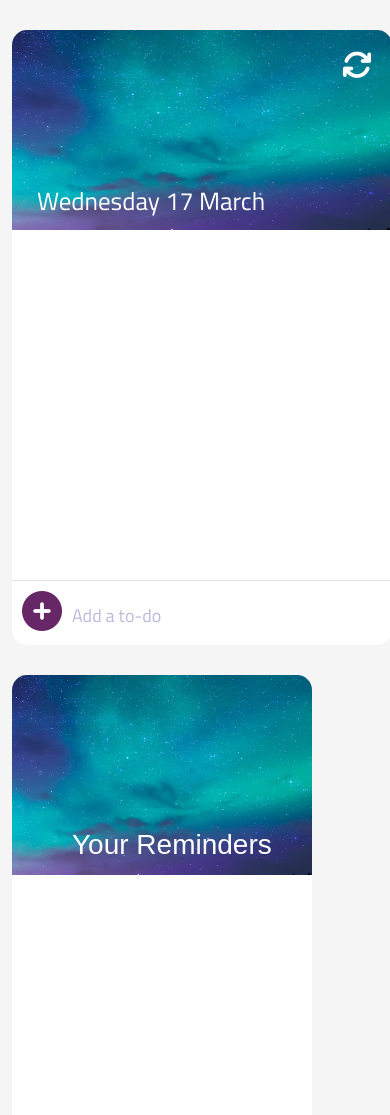
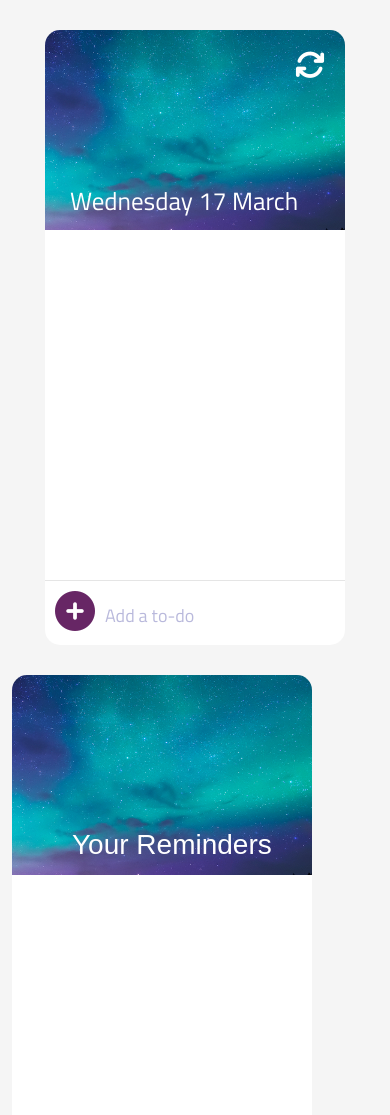
Before and after one commit to QPeki/Reminder-with-To-Do-List, a plain HTML site: page index.html in a window 390 px wide. Shown: the top 1115 px of the page. Drawn offline with nearby package versions, Linux system fonts and the light colour scheme.

Commit message:
Update main.css

```diff
--- a/css/main.css
+++ b/css/main.css
@@ -1,6 +1,7 @@
 body {
   padding: 0;
   margin: 0;
+  height: 1500px;
   background-color: rgba(0, 0, 0, 0.1);
   font-family: 'Titillium Web', sans-serif;
 }
@@ -38,6 +39,12 @@ body {
   border-radius: 15px 15px 0 0;
   position: relative;
   margin-top: 30px;
+}
+
+@media (max-width: 1200px) {
+  .main-container .container-todo .todo-container {
+    width: 300px;
+  }
 }
 
 .main-container .container-todo .clear {
@@ -79,6 +86,12 @@ body {
   margin: 0 auto;
   overflow-y: scroll;
   overflow-x: hidden;
+}
+
+@media (max-width: 1200px) {
+  .main-container .container-todo .content {
+    width: 300px;
+  }
 }
 
 .main-container .container-todo .content ul {
@@ -140,6 +153,12 @@ body {
   top: 10px;
 }
 
+@media (max-width: 1200px) {
+  .main-container .container-todo .item i.de {
+    right: 130px;
+  }
+}
+
 .main-container .container-todo .item i.de:hover {
   color: #af0000;
   cursor: pointer;
@@ -154,6 +173,12 @@ body {
   width: 380px;
   margin: 0 auto;
   border-radius: 0 0 15px 15px;
+}
+
+@media (max-width: 1200px) {
+  .main-container .container-todo .add-to-do {
+    width: 300px;
+  }
 }
 
 .main-container .container-todo .add-to-do i {
```
